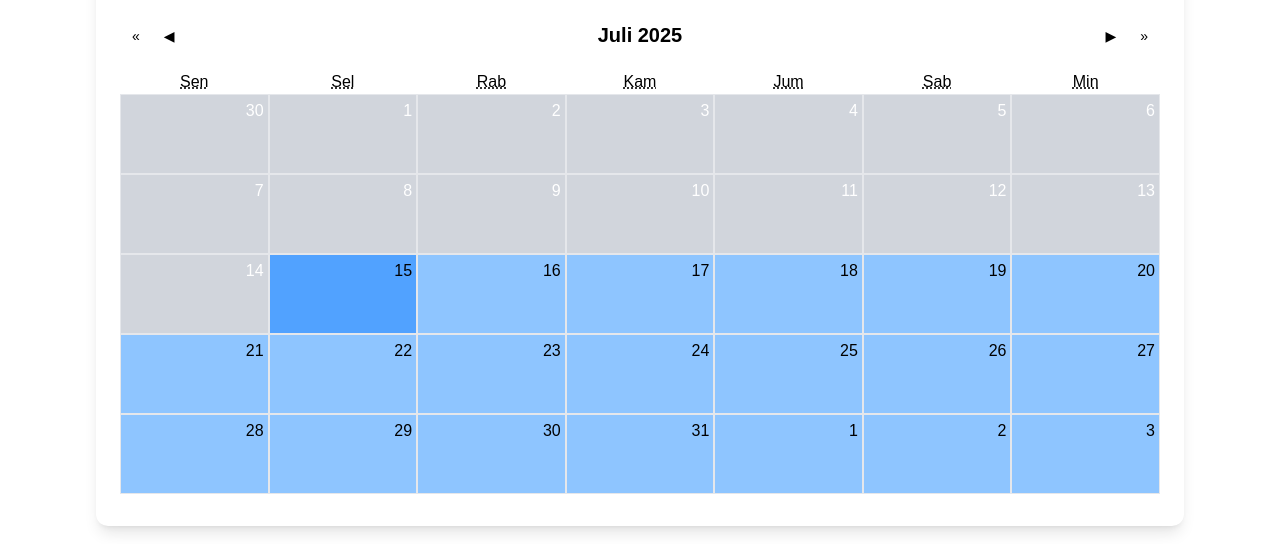
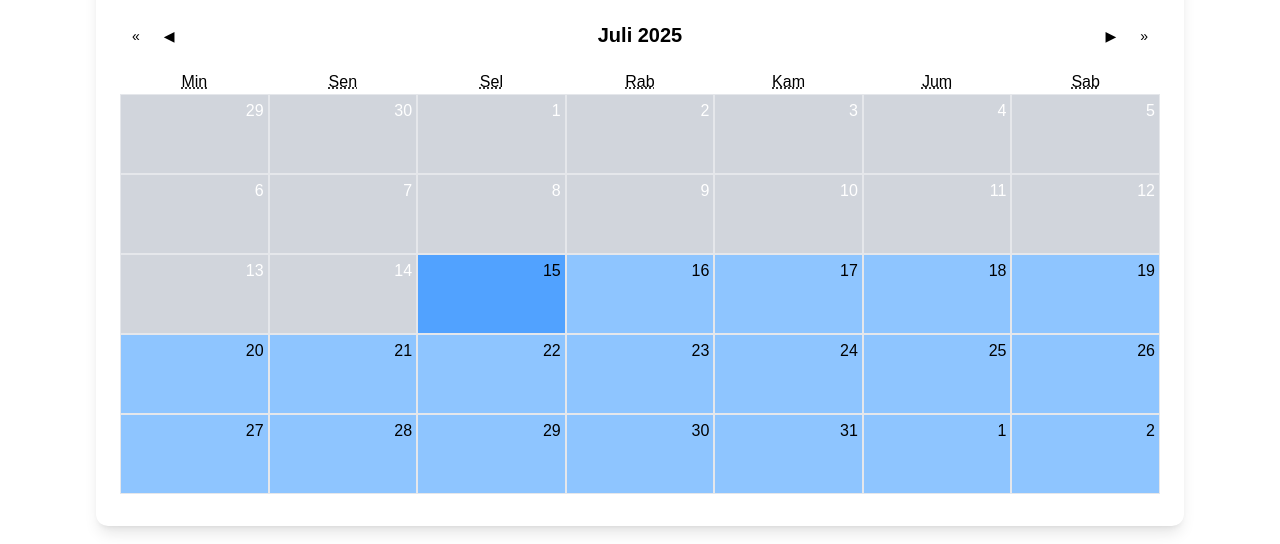
Before and after one commit to hjrsmail/seatrip, a Next.js app: page / in a window 1280 px wide. Shown: the part 1509-2053 px from the top of the page. Built offline with nearby package versions, Linux system fonts and the light colour scheme.

Commit message:
feat: add new Calendar components

```diff
--- a/components/Calendar.tsx
+++ b/components/Calendar.tsx
@@ -41,6 +41,7 @@ export default function MyCalendar() {
                         setIsModalOpen(true);
                     }}
                     className="bg-blue-500"
+                    aria-label="Hari Ini"
                 >
                     Hari Ini
                 </Button>
@@ -64,7 +65,8 @@ export default function MyCalendar() {
 
                 value={selectedDate}
                 locale="id-ID"
-                calendarType="iso8601"
+                calendarType="hebrew"
+                defaultView="month"
                 tileClassName={tileClassName}
                 tileDisabled={tileDisabled}
                 prevLabel="◀"
```
